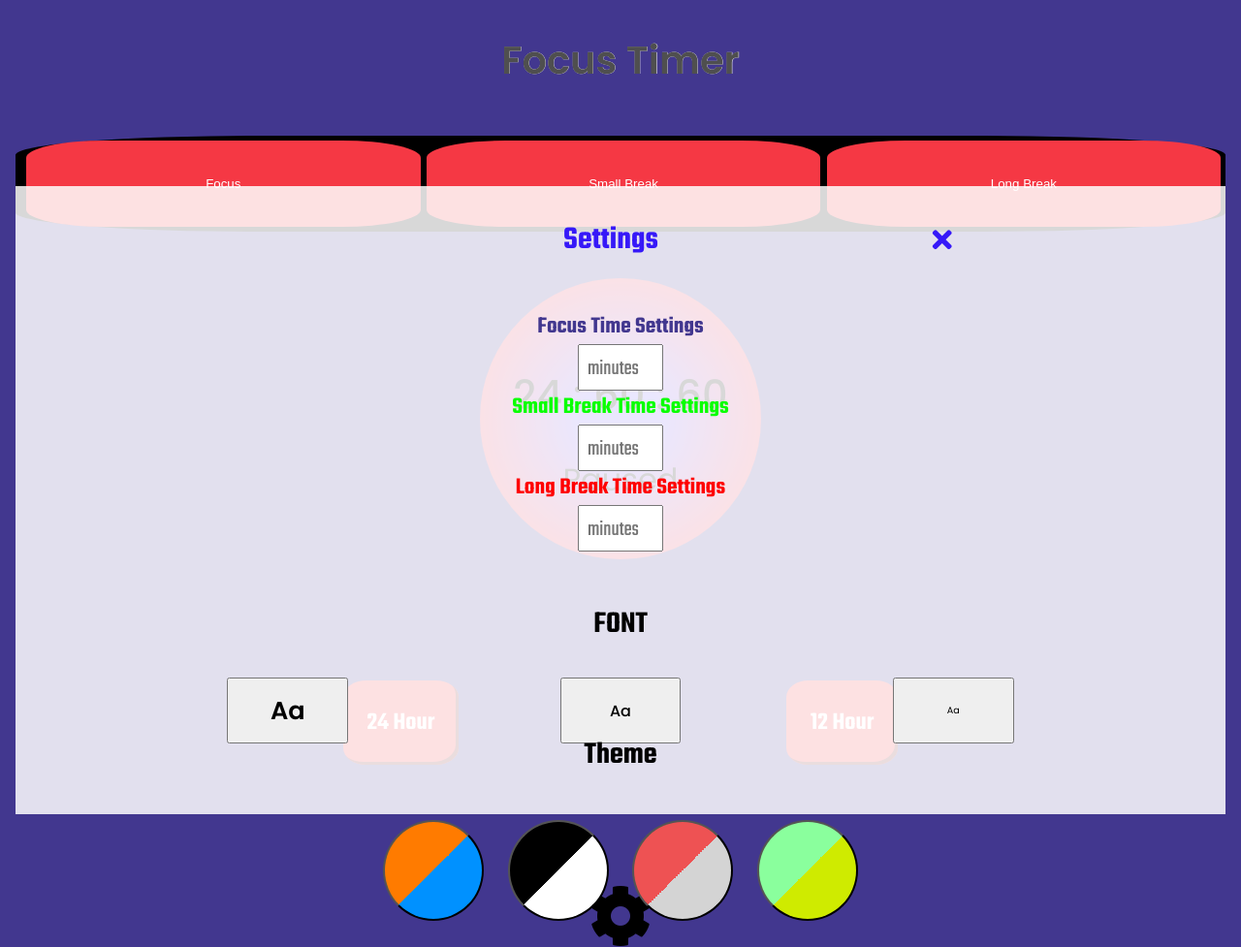
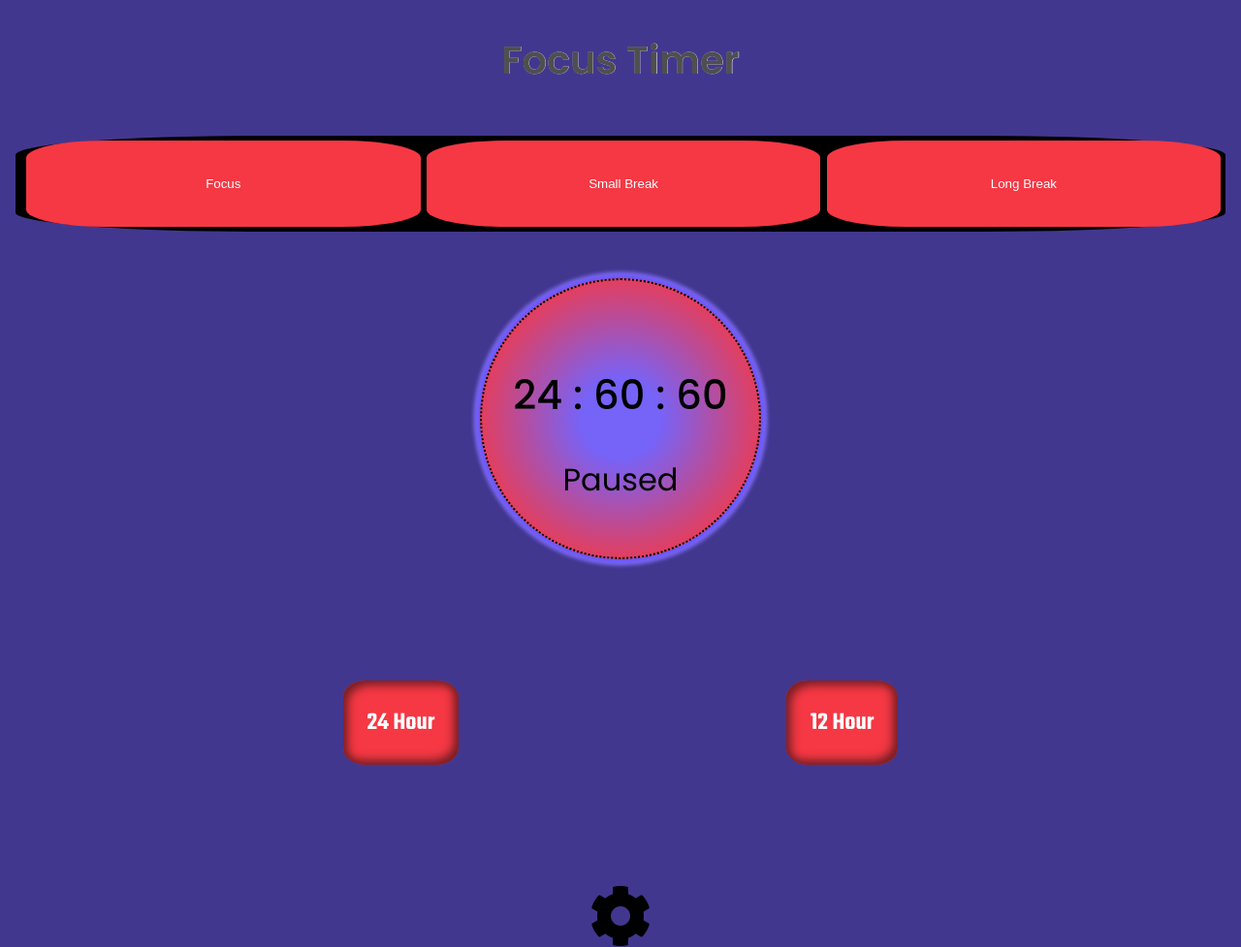
Before and after one commit to wickeddestiny/Focus-Timer, a plain HTML site: page index.html in a window 1280 px wide. Shown: the whole page at 97% size. Drawn offline with nearby package versions, Linux system fonts and the light colour scheme.

Commit message:
Second Update

```diff
--- a/index.html
+++ b/index.html
@@ -9,6 +9,7 @@
     href="https://cdnjs.cloudflare.com/ajax/libs/font-awesome/5.15.1/css/all.min.css"
     integrity="sha512-+4zCK9k+qNFUR5X+cKL9EIR+ZOhtIloNl9GIKS57V1MyNsYpYcUrUeQc9vNfzsWfV28IaLL3i96P9sdNyeRssA=="
     crossorigin="anonymous" />
+
 </head>
 
 <body>
@@ -37,14 +38,14 @@
         </div>
 
         <div class="settings">
-            <i class="fa fa-cog"></i>
+            <i class="fa fa-cog" id="configBtn"></i>
         </div>
     </div>
     <aside class="modal-settings">
         <div class="naslovModalField">
             <div></div>
             <h3>Settings</h3>
-            <i class="fa fa-times"></i>
+            <i class="fa fa-times" id="closeBtn"></i>
         </div>
 
         <div class="configTime">
@@ -89,7 +90,7 @@
 
 
 
-
+    <script src="https://cdnjs.cloudflare.com/ajax/libs/jquery/3.5.1/jquery.min.js" integrity="sha512-bLT0Qm9VnAYZDflyKcBaQ2gg0hSYNQrJ8RilYldYQ1FxQYoCLtUjuuRuZo+fjqhx/qtq/1itJ0C2ejDxltZVFg==" crossorigin="anonymous"></script>
     <script src="./main.js"></script>
 </body>
 </html>
--- a/main.js
+++ b/main.js
@@ -0,0 +1,10 @@
+$("#configBtn").click(function(){
+    if($("#configBtn")){
+        $(".modal-settings").css("display","flex")
+    }
+});
+$("#closeBtn").click(function(){
+    if($("#configBtn")){
+        $(".modal-settings").css("display","none")
+    }
+});
--- a/style.css
+++ b/style.css
@@ -67,6 +67,8 @@ body {
     rgb(118, 99, 248) 20%,
     rgba(245, 56, 68, 1) 80%
   );
+  border: black 2px dotted;
+  box-shadow: 0 0 5px 5px rgb(106, 84, 253), 0 0 5px 5px rgb(161, 148, 247);
 }
 .clockTimer {
   font-size: 2.6rem;
@@ -95,8 +97,10 @@ body {
   font-family: "teko";
   border: none;
   border-radius: 20%;
-  box-shadow: inset rgb(119, 31, 37) -3px -3px;
+
   outline: none;
+  box-shadow: inset 5px 5px 10px rgb(119, 31, 37),
+    inset -5px -5px 10px rgb(119, 31, 37);
 }
 .clockType button:hover {
   transition: 1s;
@@ -129,7 +133,7 @@ body {
 /*          MODAL           */
 
 .modal-settings {
-  display: flex;
+  display: none;
   align-items: center;
   flex-direction: column;
   width: 100%;
@@ -138,7 +142,7 @@ body {
   font-size: 1rem;
   background-color: rgba(255, 255, 255, 0.849);
   position: absolute;
-  top: 10rem;
+  top: 5rem;
   left: 0rem;
   transition: 1s ease-in;
   font-family: "teko";
@@ -155,16 +159,17 @@ body {
 }
 .configTime {
   display: flex;
-  flex-direction: column;
+  flex-direction: row;
+  justify-content: center;
   text-align: center;
   font-size: 1.3rem;
-  margin-top: 3rem;
+  margin-top: 1rem;
 }
 .configTime h3 {
-  color: #42378f;
+  color: #776dbe;
 }
 .configTime input {
-  width: 30%;
+  width: 60%;
   height: 3rem;
   font-size: 1.4rem;
   text-align: center;
@@ -188,13 +193,15 @@ body {
   justify-content: center;
   align-items: center;
   flex-direction: column;
-  margin-top: 5rem;
+  margin-top: 1rem;
+}
+.colorConfig {
+  margin-top: 1rem !important;
 }
 .fontConfig h3,
 .colorConfig h3 {
   font-family: "teko";
   font-size: 2rem;
-  margin-bottom: 2rem;
 }
 .btnSectionFont,
 .btnSectionColor {
@@ -202,11 +209,12 @@ body {
   justify-content: space-evenly;
   width: 100%;
   margin: 0 20%;
+  height: 40%;
 }
 .fontConfig button {
   width: 10%;
   font-family: "poppins";
-  height: 50%;
+  height: 10%;
   padding: 2rem;
   display: flex;
   justify-content: center;
@@ -230,11 +238,12 @@ body {
   justify-content: center;
   align-items: center;
   flex-wrap: wrap;
+  height: 50%;
 }
 
 .color {
-  width: 6.5rem;
-  height: 6.5rem;
+  width: 4rem;
+  height: 4rem;
   border-radius: 50%;
   content: "";
   outline: none;
@@ -252,6 +261,3 @@ body {
 .greenYellow {
   background: linear-gradient(to top left, #cfeb00 50%, #8aff9d 50%);
 }
-.colorConfig {
-  margin-top: 1rem !important;
-}
```
